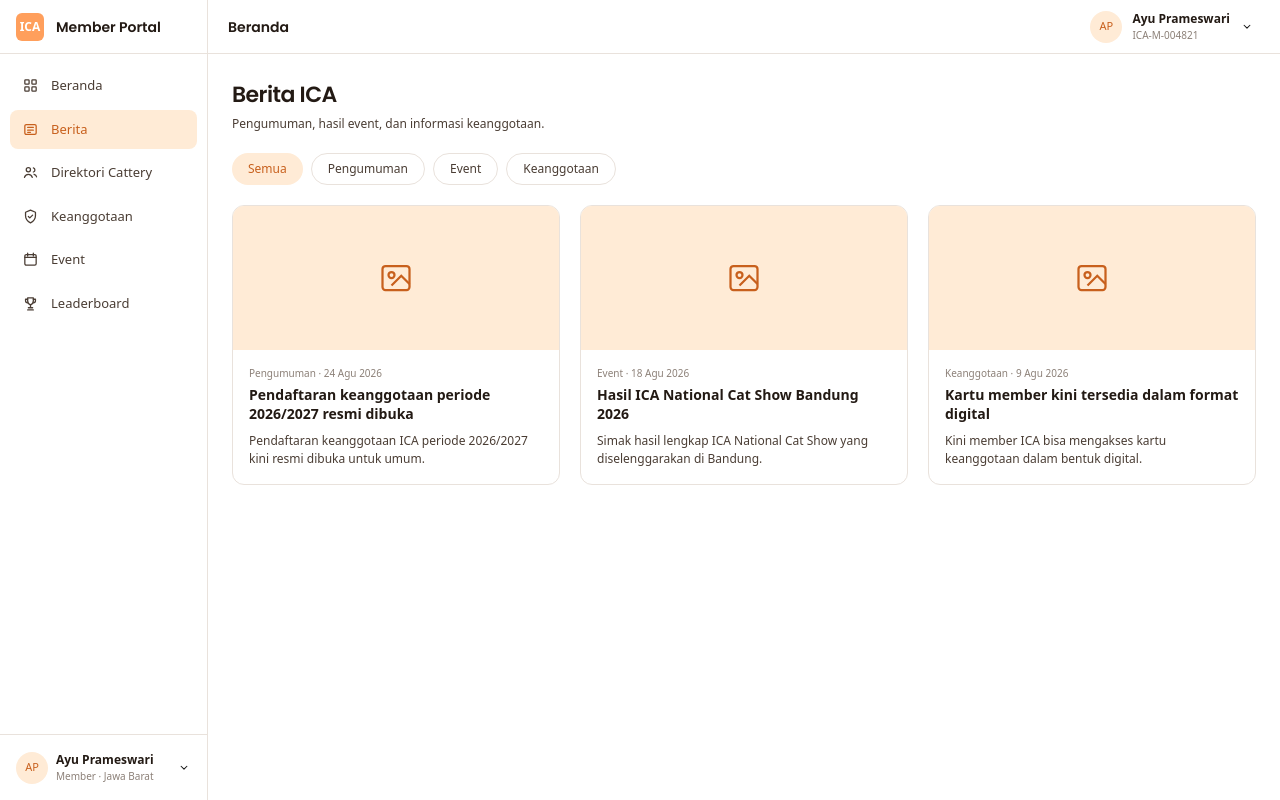
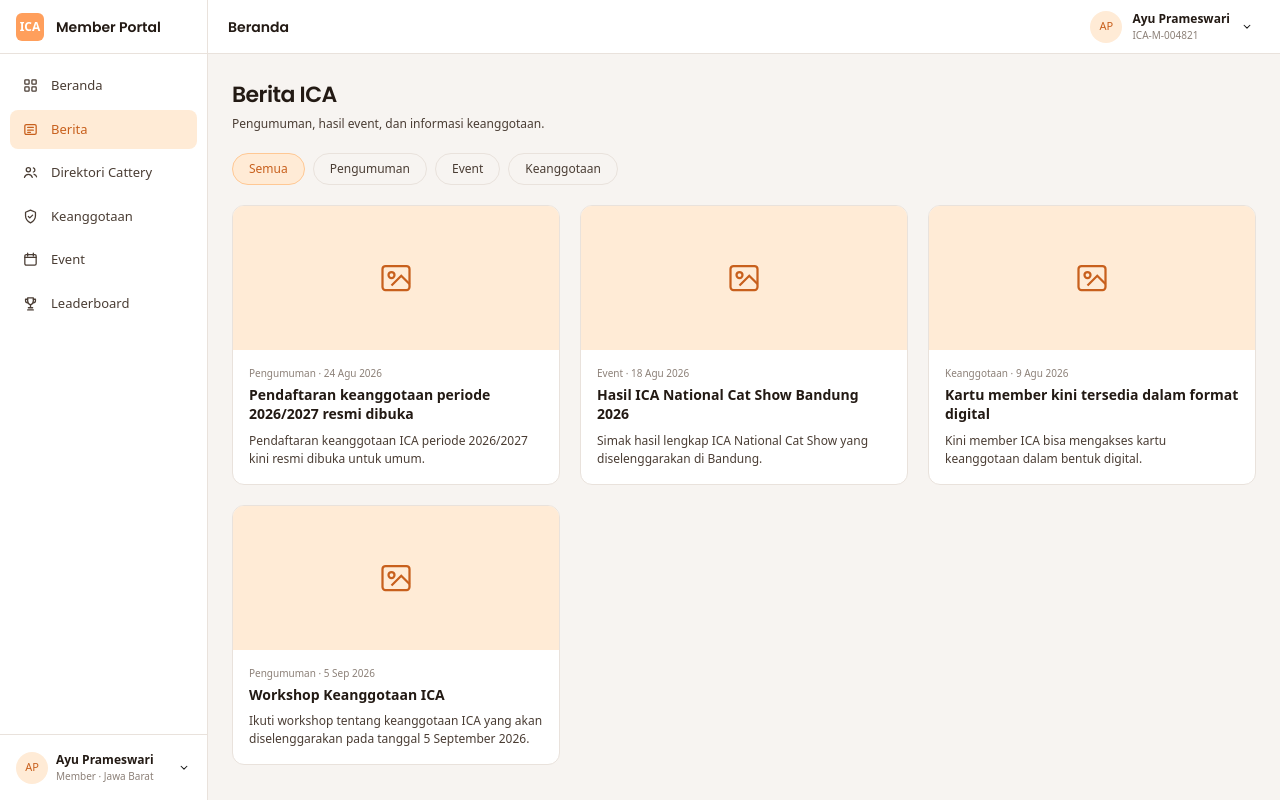
Before and after one commit to Riwriw-pnya/ica, a Next.js app: page /dashboard_member/berita in a window 1280 px wide. Built offline with nearby package versions, Linux system fonts and the light colour scheme.

Commit message:
feat: add 1 dummy data + fix bg color and filter color

```diff
--- a/app/dashboard_member/berita/page.tsx
+++ b/app/dashboard_member/berita/page.tsx
@@ -3,13 +3,13 @@ import NewsFilterGrid from "@/components/dashboard_member/NewsFilterGrid";
 
 export default function BeritaPage() {
   return (
-    <main className="min-h-full bg-[var(--color-background)]">
+    <main className="min-h-full bg-[var(--color-ink-50)]">
       <div className="mx-auto max-w-[1200px] p-5 lg:p-6">
         <section className="mb-5">
           <h1 className="font-heading text-[22px] font-semibold tracking-tight text-[var(--color-ink-900)]">
             Berita ICA
           </h1>
-          <p className="mt-1 text-[12px] text-[var(--color-ink-700)]">
+          <p className="mt-1 font-body text-[12px] text-[var(--color-ink-700)]">
             Pengumuman, hasil event, dan informasi keanggotaan.
           </p>
         </section>
--- a/components/dashboard_member/NewsFilterGrid.tsx
+++ b/components/dashboard_member/NewsFilterGrid.tsx
@@ -32,10 +32,10 @@ export default function NewsFilterGrid({ items }: NewsFilterGridProps) {
             <button
               key={category}
               onClick={() => setActiveCategory(category)}
-              className={`rounded-full px-4 py-1.5 text-[12px] font-medium transition-colors duration-200 ${
+              className={`cursor-pointer rounded-full px-4 py-1.5 text-[12px] font-medium transition-colors duration-200 ${
                 isActive
-                  ? "bg-[var(--color-brand-orange-100)] text-[var(--color-brand-orange-700)]"
-                  : "border border-[var(--color-ink-100)] text-[var(--color-ink-700)] hover:bg-[var(--color-brand-orange-50)]"
+                  ? "bg-[var(--color-brand-orange-100)] text-[var(--color-brand-orange-700)] border border-[var(--color-brand-orange-300)]"
+                  : "border border-[var(--color-ink-100)] text-[var(--color-ink-700)] hover:text-[var(--color-brand-orange-700)]"
               }`}
             >
               {category}
--- a/data/dashboard_member.ts
+++ b/data/dashboard_member.ts
@@ -11,6 +11,7 @@ export const newsItems: NewsItem[] = [
   { id: 1, title: "Pendaftaran keanggotaan periode 2026/2027 resmi dibuka", category: "Pengumuman", date: "24 Agu 2026", href: "/dashboard_member/berita/1", excerpt: "Pendaftaran keanggotaan ICA periode 2026/2027 kini resmi dibuka untuk umum." },
   { id: 2, title: "Hasil ICA National Cat Show Bandung 2026", category: "Event", date: "18 Agu 2026", href: "/dashboard_member/berita/2", excerpt: "Simak hasil lengkap ICA National Cat Show yang diselenggarakan di Bandung." },
   { id: 3, title: "Kartu member kini tersedia dalam format digital", category: "Keanggotaan", date: "9 Agu 2026", href: "/dashboard_member/berita/3", excerpt: "Kini member ICA bisa mengakses kartu keanggotaan dalam bentuk digital." },
+  { id: 4, title: "Workshop Keanggotaan ICA", category: "Pengumuman", date: "5 Sep 2026", href: "/dashboard_member/berita/4", excerpt: "Ikuti workshop tentang keanggotaan ICA yang akan diselenggarakan pada tanggal 5 September 2026." },
 ];
 
 export const upcomingEvents: EventItem[] = [
```
